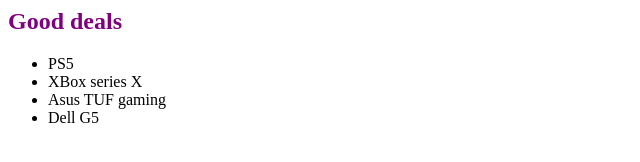
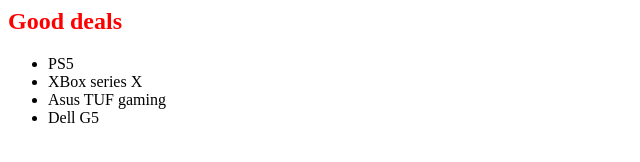
Before and after one commit to samuelpilusa365/myRepo, a plain HTML site: page index.html in a window 1280 px wide. Shown: the whole page, without its empty margins (0-640 px from the left). Drawn offline with Linux system fonts and the light colour scheme.

Commit message:
changed the heading to red

```diff
--- a/index.html
+++ b/index.html
@@ -4,7 +4,7 @@
 <title>This deal</title>
 </head>
 <body>
-<h2 style="color :purple">Good deals</h2>
+<h2 style="color :red">Good deals</h2>
 <ul>
 <li>PS5</li>
 <li>XBox series X</li>
```
